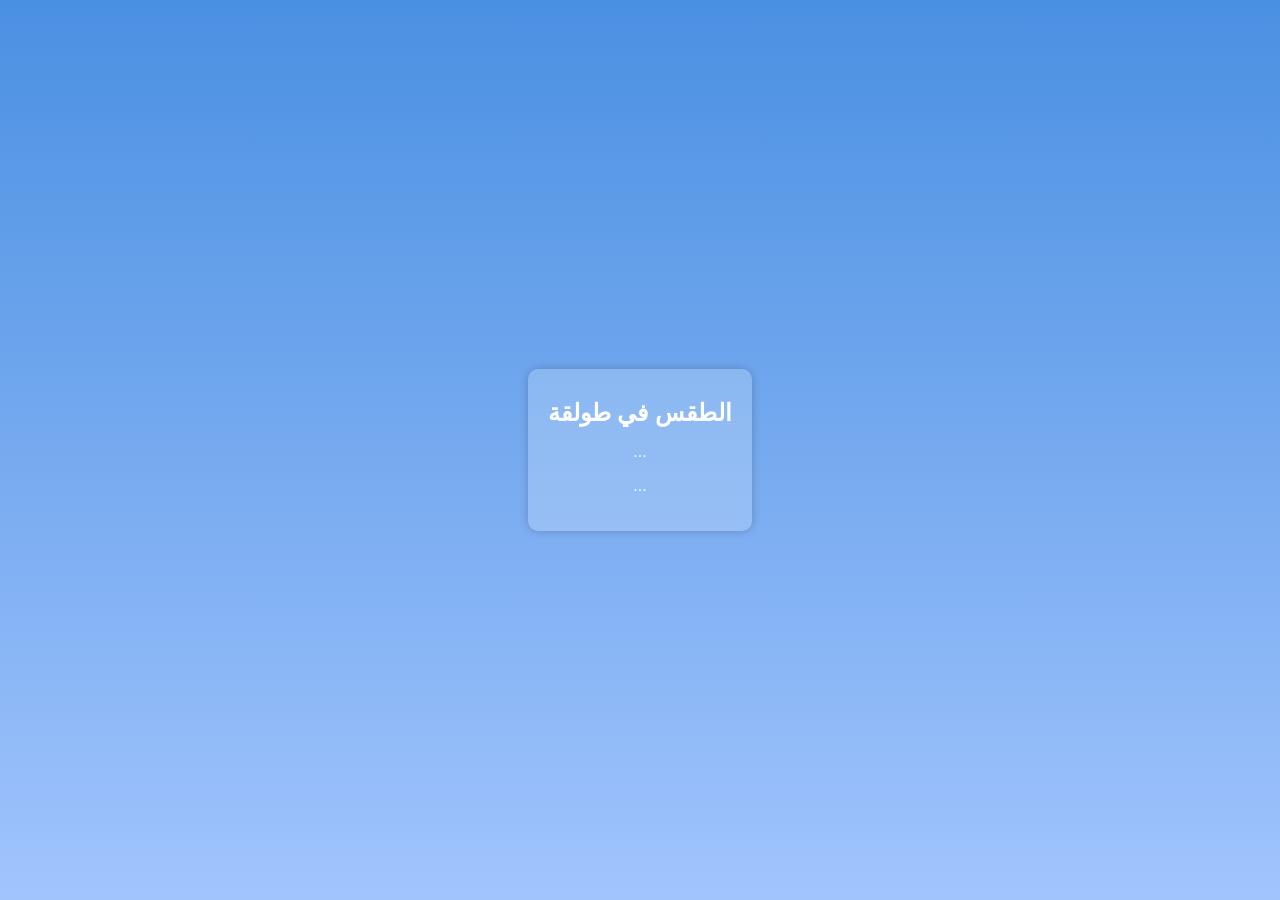
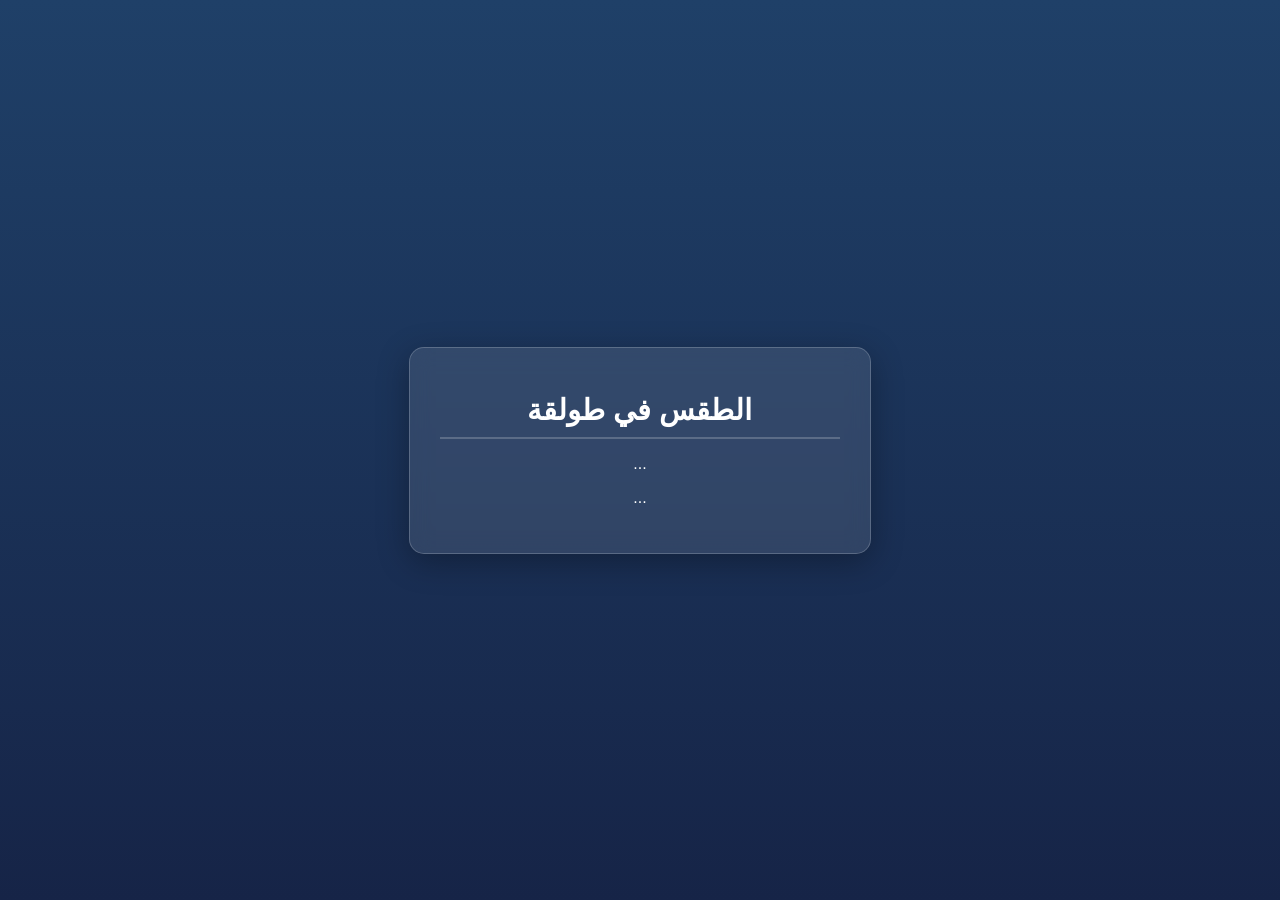

Revamp CSS styles for better aesthetics and layout

--- a/styles.css
+++ b/styles.css
@@ -1,28 +1,74 @@
+/* إعدادات الخطوط والتناسق العام */
 body {
-    font-family: Arial, sans-serif;
-    background: linear-gradient(to bottom, #4a90e2, #a1c4fd);
+    font-family: 'Segoe UI', Tahoma, Geneva, Verdana, sans-serif;
+    background: linear-gradient(to bottom, #1f4068, #162447); /* خلفية داكنة مريحة للعين وتناسب الطقس */
     color: white;
     text-align: center;
     margin: 0;
     padding: 0;
     display: flex;
+    flex-direction: column; /* للسماح بوجود الفوتر في الأسفل بشكل مريح */
     justify-content: center;
     align-items: center;
-    height: 100vh;
+    min-height: 100vh;
 }
 
 .container {
-    background: rgba(255, 255, 255, 0.2);
-    padding: 20px;
-    border-radius: 10px;
-    box-shadow: 0 0 10px rgba(0, 0, 0, 0.2);
+    background: rgba(255, 255, 255, 0.1);
+    backdrop-filter: blur(10px); /* تأثير زجاجي عصري واحترافي */
+    -webkit-backdrop-filter: blur(10px);
+    padding: 30px;
+    border-radius: 15px;
+    box-shadow: 0 8px 32px 0 rgba(0, 0, 0, 0.3);
+    border: 1px solid rgba(255, 255, 255, 0.2);
+    width: 90%;
+    max-width: 400px; /* متوافق تماماً مع الهواتف الذكية */
+    margin: auto;
 }
 
 .clock {
-    font-size: 2em;
-    margin-bottom: 10px;
+    font-size: 3em;
+    font-weight: bold;
+    margin-bottom: 15px;
+    letter-spacing: 2px;
+    font-family: monospace; /* ثبات أبعاد الأرقام أثناء تغير الثواني لمنع اهتزاز التصميم */
 }
 
 .weather h2 {
+    margin: 15px 0;
+    font-size: 1.8em;
+    border-bottom: 2px solid rgba(255, 255, 255, 0.2);
+    padding-bottom: 10px;
+}
+
+/* تهيئة مساحة النصوص لمنع حدوث (CLS - Cumulative Layout Shift) */
+.weather-info p {
+    font-size: 1.2em;
     margin: 10px 0;
+    min-height: 24px; 
+}
+
+.loading-text {
+    opacity: 0.7;
+    font-size: 1em !important;
+    font-style: italic;
+}
+
+/* الفوتر */
+.site-footer {
+    margin-top: 20px;
+    font-size: 0.85em;
+    color: rgba(255, 255, 255, 0.6);
+}
+
+/* إخفاء وسم H1 الموجه لجوجل فقط لحماية التصميم */
+.visual-hidden {
+    position: absolute;
+    width: 1px;
+    height: 1px;
+    padding: 0;
+    margin: -1px;
+    overflow: hidden;
+    clip: rect(0, 0, 0, 0);
+    border: 0;
 }
